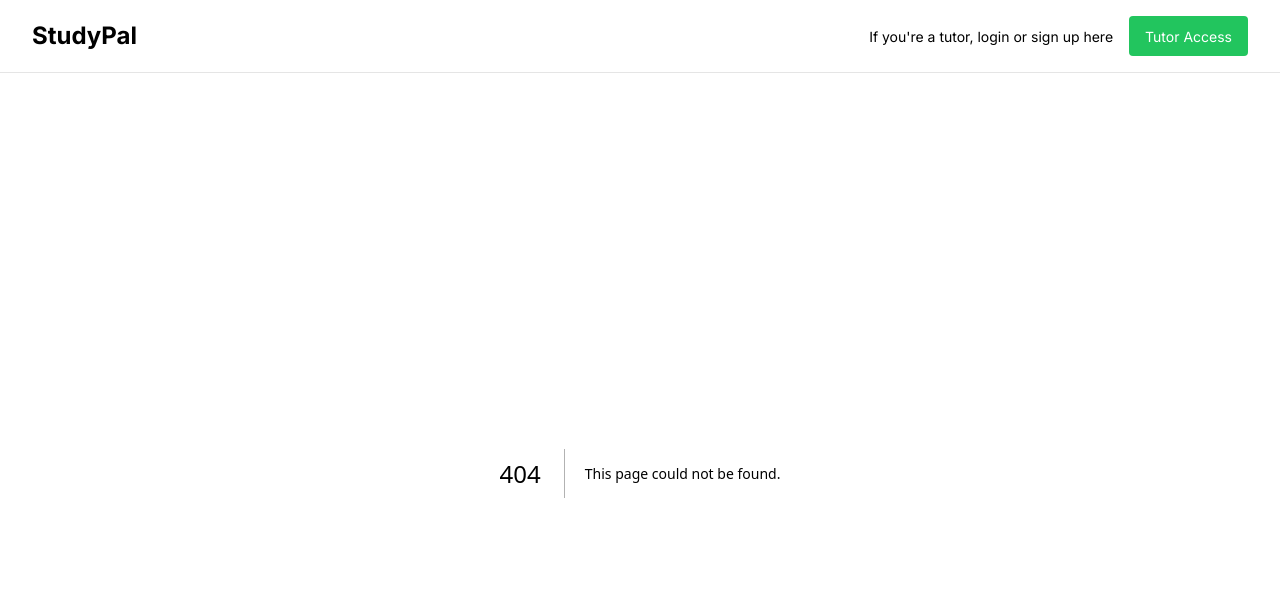
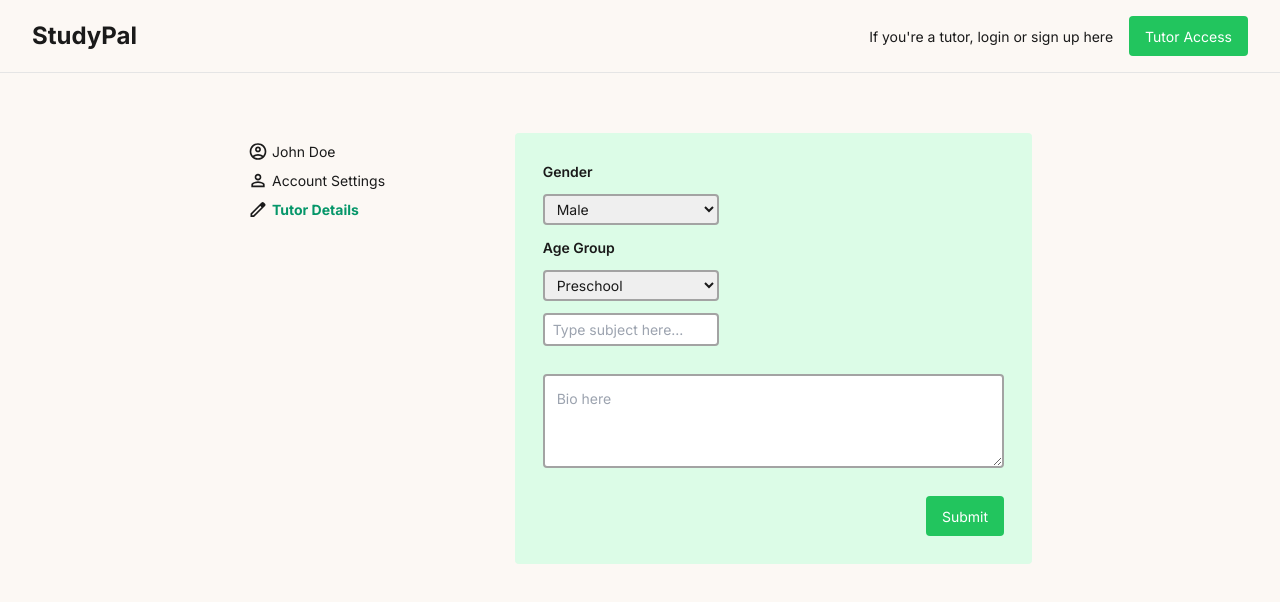
Before and after one commit to study-pal/studypal, a Next.js app: page /settings/tutor in a window 1280 px wide. Before the commit this address had no page. Shown: the top 602 px of the page. Built offline with nearby package versions, Linux system fonts and the light colour scheme.

Commit message:
tutor details page

```diff
--- a/app/settings/tutor-details/page.jsx
+++ /dev/null
@@ -1,49 +0,0 @@
-import React from "react";
-
-function TutorDetails() {
-  return (
-    <>
-      <form
-        action=""
-        className="mt-10 w-full max-w-screen-2xl flex flex-col h-3/4 border-solid rounded  border-neutral-400 border-2 p-7"
-      >
-        <div className="flex flex-col gap-3 w-44">
-          <select
-            className="py-1 px-2 rounded text-m border-2 border-solid border-neutral-400"
-            name=""
-            id=""
-          >
-            <option value="">Gender</option>
-          </select>
-          <input
-            className="py-1 px-2 rounded text-m border-2 border-solid border-neutral-400"
-            type="text"
-            placeholder="Type subject here..."
-          ></input>
-          <select
-            className="py-1 px-2 rounded text-m border-2 border-solid border-neutral-400"
-            name=""
-            id=""
-          >
-            <option value="">Age Group</option>
-          </select>
-        </div>
-        <textarea
-          className=" w-full flex rounded my-5 p-3 text-m outline-0 border-2 border-solid border-neutral-400 focus:none"
-          name=""
-          id=""
-          cols="30"
-          rows="10"
-          placeholder="Bio here"
-        ></textarea>
-        <div className="flex justify-end">
-          <button className="px-5 py-1.5 text-m bg-green-400 rounded">
-            Submit
-          </button>
-        </div>
-      </form>
-    </>
-  );
-}
-
-export default TutorDetails;
--- /dev/null
+++ b/app/settings/tutor/page.jsx
@@ -0,0 +1,59 @@
+import React from "react";
+import Button from "@/components/forms/Button";
+import Select from "@/components/forms/Select";
+
+function TutorDetails() {
+  const genderOptions = [
+    { value: "Male" },
+    { value: "Female" },
+    { value: "Transgender" },
+    { value: "Non-binary/non-conforming" },
+    { value: "Prefer not to respond" },
+  ];
+
+  const ageGroups = [
+    { value: "Preschool" },
+    { value: "Kindergarten" },
+    { value: "Elementary School" },
+    { value: "Middle School" },
+    { value: "High School" },
+    { value: "Post-Secondary Education" },
+    { value: "Adult Education" },
+  ];
+
+  return (
+    <>
+      <form
+        action=""
+        className="w-full max-w-screen-2xl flex flex-col h-3/4 border-solid rounded p-7 bg-green-100"
+      >
+        <div className="flex flex-col gap-3 w-44">
+          <p className="font-semibold">Gender</p>
+          <Select options={genderOptions} />
+
+          <p className="font-semibold">Age Group</p>
+          <Select options={ageGroups} />
+
+          <input
+            className="py-1 px-2 rounded text-m border-2 border-solid border-neutral-400 focus:border-dark"
+            type="text"
+            placeholder="Type subject here..."
+          ></input>
+        </div>
+        <textarea
+          className=" w-full flex rounded my-7 p-3 text-m outline-0 border-2 border-solid border-neutral-400 focus:border-dark"
+          name=""
+          id=""
+          cols="30"
+          rows="10"
+          placeholder="Bio here"
+        ></textarea>
+        <div className="flex justify-end">
+          <Button>Submit</Button>
+        </div>
+      </form>
+    </>
+  );
+}
+
+export default TutorDetails;
```
